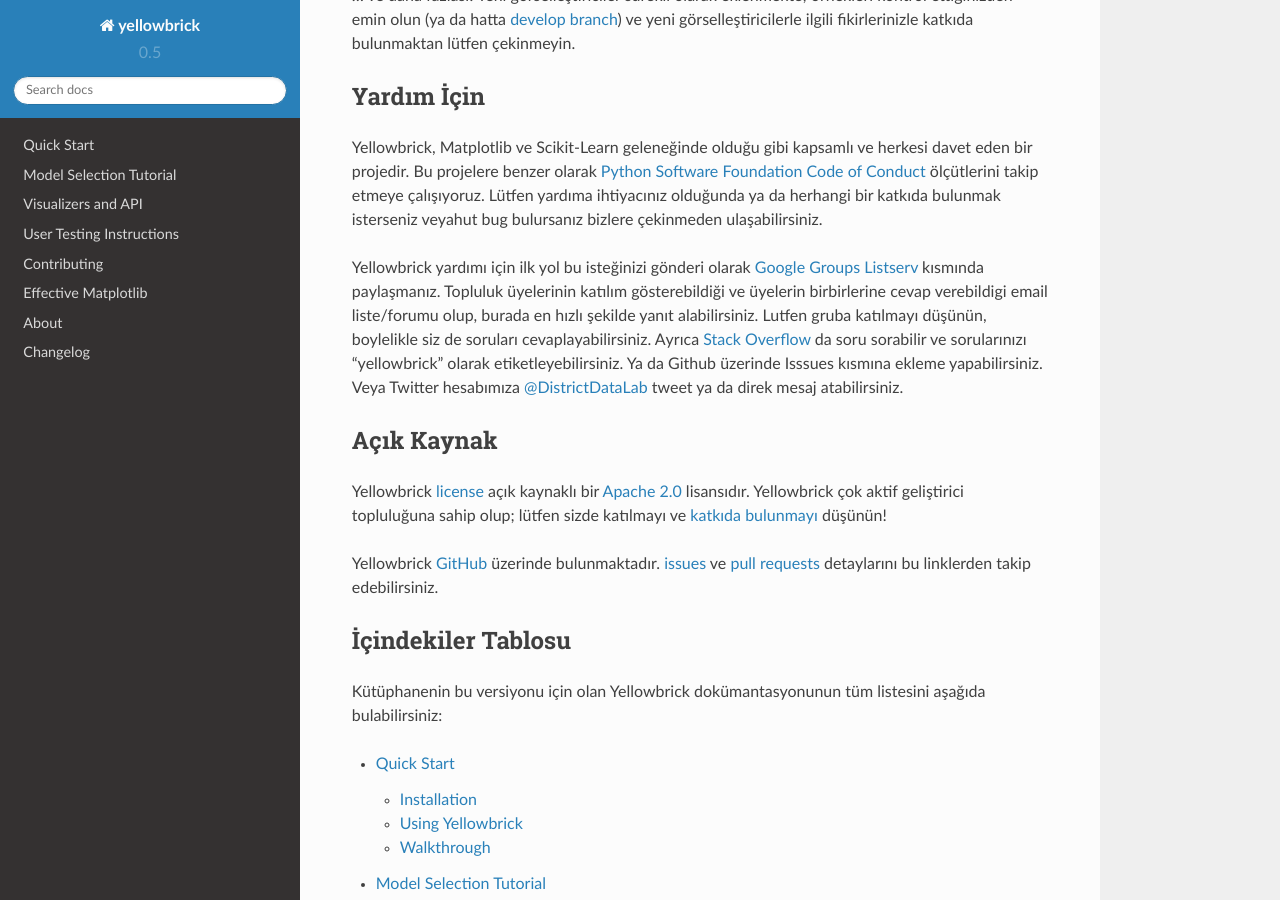
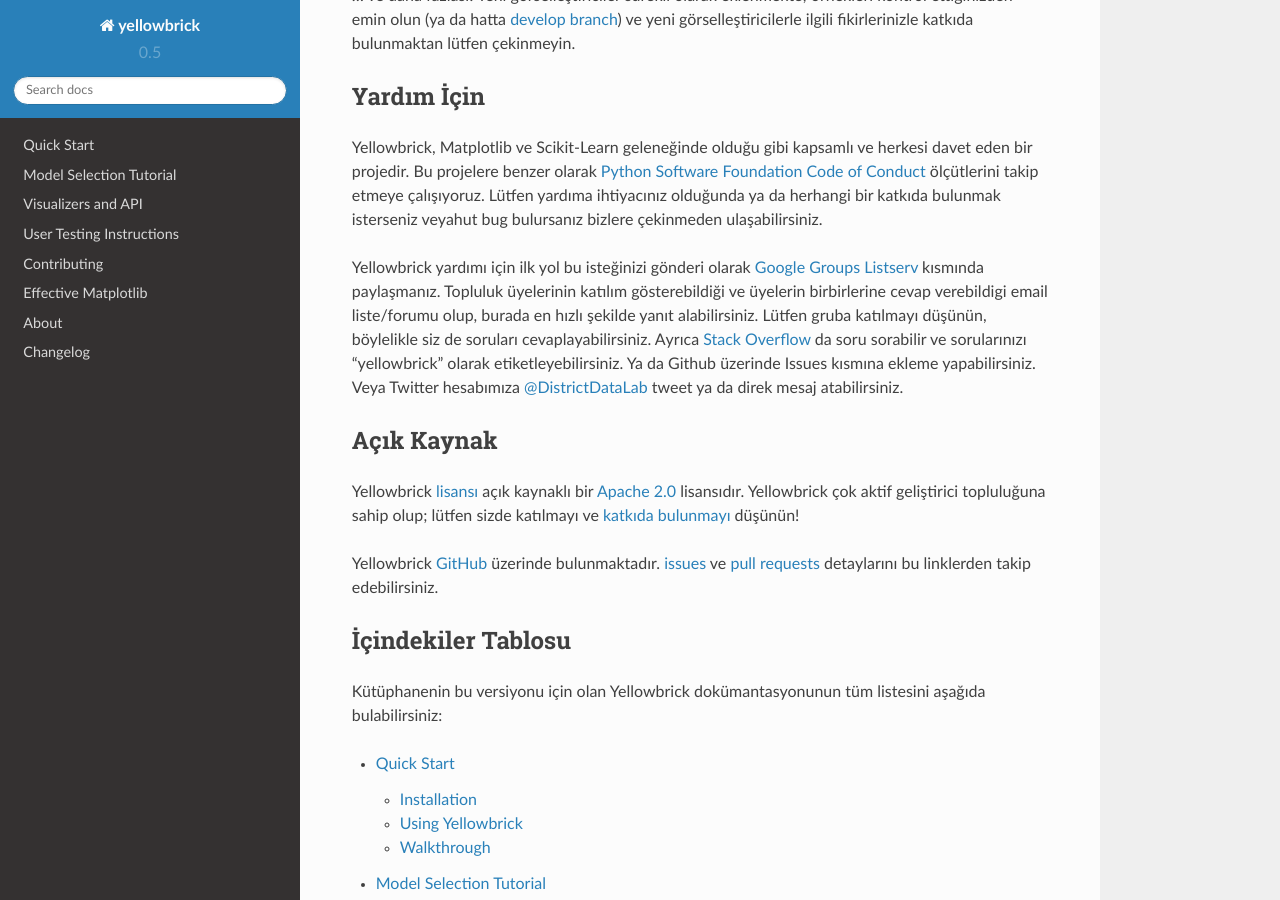
Before and after one commit to DistrictDataLabs/yellowbrick-docs-tr, a Sphinx documentation site: the page built from docs/index.rst, in a window 1280 px wide and 900 px high, scrolled down 2030 px. Built offline with Sphinx 7.4.7 and the Read the Docs theme 2.0.0, drawn with Linux system fonts in a browser that asks for light colours.

Commit message:
Turkish Index Page

```diff
--- a/docs/index.rst
+++ b/docs/index.rst
@@ -68,12 +68,12 @@ Yardım İçin
 
 Yellowbrick, Matplotlib ve Scikit-Learn geleneğinde olduğu gibi kapsamlı ve herkesi davet eden bir projedir. Bu projelere benzer olarak `Python Software Foundation Code of Conduct <http://www.python.org/psf/codeofconduct/>`_ ölçütlerini takip etmeye çalışıyoruz. Lütfen yardıma ihtiyacınız olduğunda ya da herhangi bir katkıda bulunmak isterseniz veyahut bug bulursanız bizlere çekinmeden ulaşabilirsiniz.
 
-Yellowbrick yardımı için ilk yol bu isteğinizi gönderi olarak `Google Groups Listserv <https://groups.google.com/forum/#!forum/yellowbrick>`_ kısmında paylaşmanız. Topluluk üyelerinin katılım gösterebildiği ve üyelerin birbirlerine cevap verebildigi email liste/forumu olup, burada en hızlı şekilde yanıt alabilirsiniz. Lutfen gruba katılmayı düşünün, boylelikle siz de soruları cevaplayabilirsiniz. Ayrıca `Stack Overflow <http://stackoverflow.com/questions/tagged/yellowbrick>`_ da soru sorabilir ve sorularınızı "yellowbrick" olarak etiketleyebilirsiniz. Ya da Github üzerinde Isssues kısmına ekleme yapabilirsiniz. Veya Twitter hesabımıza `@DistrictDataLab <https://twitter.com/districtdatalab>`_ tweet ya da direk mesaj atabilirsiniz.
+Yellowbrick yardımı için ilk yol bu isteğinizi gönderi olarak `Google Groups Listserv <https://groups.google.com/forum/#!forum/yellowbrick>`_ kısmında paylaşmanız. Topluluk üyelerinin katılım gösterebildiği ve üyelerin birbirlerine cevap verebildigi email liste/forumu olup, burada en hızlı şekilde yanıt alabilirsiniz. Lütfen gruba katılmayı düşünün, böylelikle siz de soruları cevaplayabilirsiniz. Ayrıca `Stack Overflow <http://stackoverflow.com/questions/tagged/yellowbrick>`_ da soru sorabilir ve sorularınızı "yellowbrick" olarak etiketleyebilirsiniz. Ya da Github üzerinde Issues kısmına ekleme yapabilirsiniz. Veya Twitter hesabımıza `@DistrictDataLab <https://twitter.com/districtdatalab>`_ tweet ya da direk mesaj atabilirsiniz.
 
 Açık Kaynak
 -----------
 
-Yellowbrick `license <https://github.com/DistrictDataLabs/yellowbrick/blob/master/LICENSE.txt>`_ açık kaynaklı bir `Apache 2.0 <http://www.apache.org/licenses/LICENSE-2.0>`_ lisansıdır. Yellowbrick çok aktif geliştirici topluluğuna sahip olup; lütfen sizde katılmayı ve `katkıda bulunmayı <https://github.com/DistrictDataLabs/yellowbrick/blob/develop/CONTRIBUTING.md>`_ düşünün!
+Yellowbrick `lisansı <https://github.com/DistrictDataLabs/yellowbrick/blob/master/LICENSE.txt>`_ açık kaynaklı bir `Apache 2.0 <http://www.apache.org/licenses/LICENSE-2.0>`_ lisansıdır. Yellowbrick çok aktif geliştirici topluluğuna sahip olup; lütfen sizde katılmayı ve `katkıda bulunmayı <https://github.com/DistrictDataLabs/yellowbrick/blob/develop/CONTRIBUTING.md>`_ düşünün!
 
 Yellowbrick `GitHub <https://github.com/DistrictDataLabs/yellowbrick/>`_ üzerinde bulunmaktadır. `issues <https://github.com/DistrictDataLabs/yellowbrick/issues/>`_ ve `pull requests <https://github.com/DistrictDataLabs/yellowbrick/pulls>`_ detaylarını bu linklerden takip edebilirsiniz.
 
```
